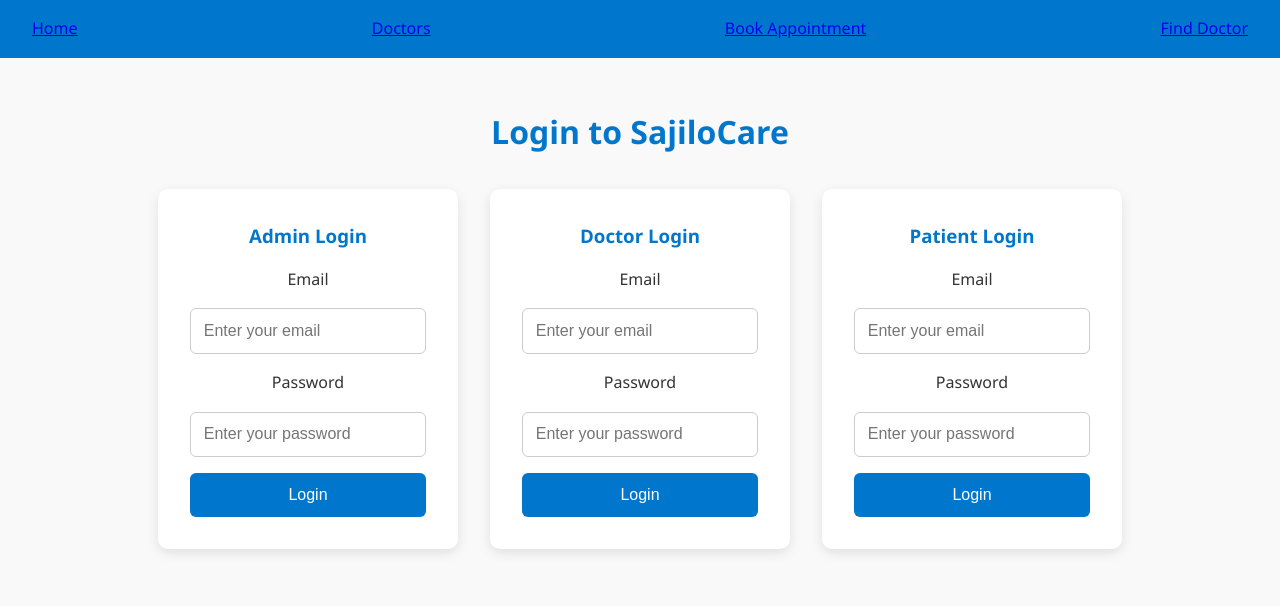
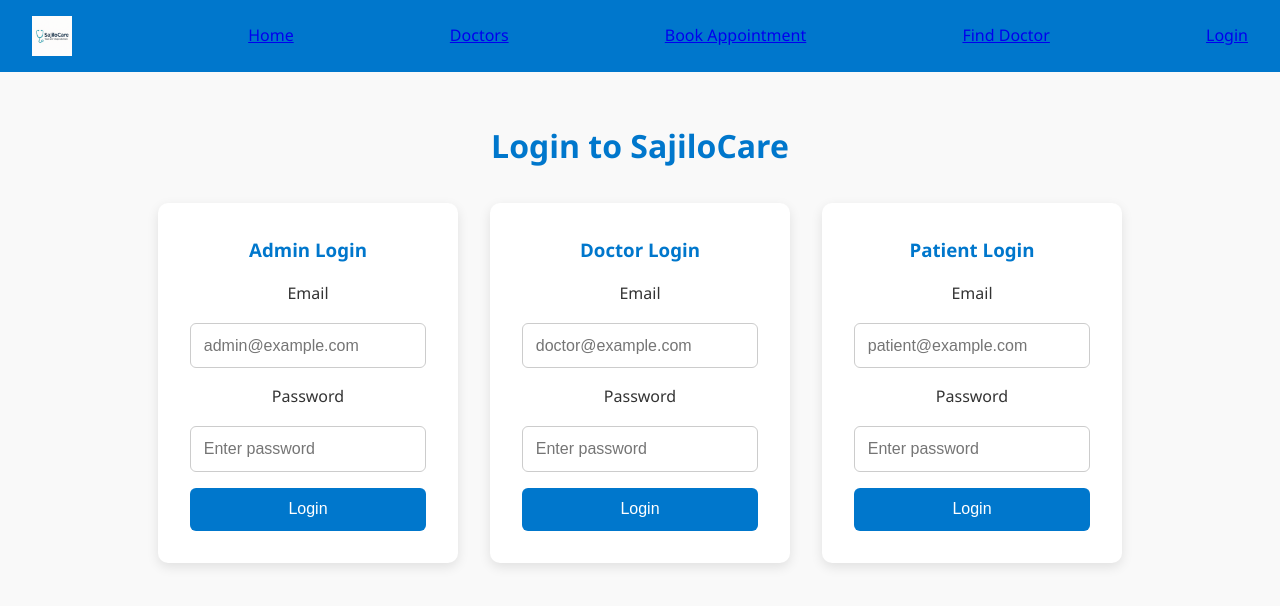
Before and after one commit to krishkafle49/doc-booking-site, a plain HTML site: page login.html in a window 1280 px wide. Drawn offline with Linux system fonts and the light colour scheme.

Commit message:
Update login.html

```diff
--- a/login.html
+++ b/login.html
@@ -1,31 +1,36 @@
-<!-- login.html (or add this inside index.html) -->
 <!DOCTYPE html>
 <html lang="en">
 <head>
-  <meta charset="UTF-8">
-  <title>Login - SajiloCare</title>
-  <link rel="stylesheet" href="style.css">
+  <meta charset="UTF-8" />
+  <meta name="viewport" content="width=device-width, initial-scale=1.0"/>
+  <title>Login | SajiloCare</title>
+  <link rel="stylesheet" href="style.css" />
 </head>
 <body>
 
+  <!-- Navigation -->
   <nav>
+    <img src="images/sajilocare logo.png" alt="SajiloCare Logo" class="logo" />
     <a href="index.html">Home</a>
     <a href="doctors.html">Doctors</a>
     <a href="booking.html">Book Appointment</a>
     <a href="find-doctor.html">Find Doctor</a>
+    <a href="login.html">Login</a>
   </nav>
 
+  <!-- Login Section -->
   <section class="login-section">
     <h2 class="section-title">Login to SajiloCare</h2>
     <div class="login-form-container">
+
       <!-- Admin Login -->
       <div class="login-option">
         <h3>Admin Login</h3>
-        <form id="admin-login">
+        <form>
           <label for="admin-email">Email</label>
-          <input type="email" id="admin-email" name="email" required placeholder="Enter your email">
+          <input type="email" id="admin-email" placeholder="admin@example.com" required>
           <label for="admin-password">Password</label>
-          <input type="password" id="admin-password" name="password" required placeholder="Enter your password">
+          <input type="password" id="admin-password" placeholder="Enter password" required>
           <button type="submit">Login</button>
         </form>
       </div>
@@ -33,11 +38,11 @@
       <!-- Doctor Login -->
       <div class="login-option">
         <h3>Doctor Login</h3>
-        <form id="doctor-login">
+        <form>
           <label for="doctor-email">Email</label>
-          <input type="email" id="doctor-email" name="email" required placeholder="Enter your email">
+          <input type="email" id="doctor-email" placeholder="doctor@example.com" required>
           <label for="doctor-password">Password</label>
-          <input type="password" id="doctor-password" name="password" required placeholder="Enter your password">
+          <input type="password" id="doctor-password" placeholder="Enter password" required>
           <button type="submit">Login</button>
         </form>
       </div>
@@ -45,14 +50,15 @@
       <!-- Patient Login -->
       <div class="login-option">
         <h3>Patient Login</h3>
-        <form id="patient-login">
+        <form>
           <label for="patient-email">Email</label>
-          <input type="email" id="patient-email" name="email" required placeholder="Enter your email">
+          <input type="email" id="patient-email" placeholder="patient@example.com" required>
           <label for="patient-password">Password</label>
-          <input type="password" id="patient-password" name="password" required placeholder="Enter your password">
+          <input type="password" id="patient-password" placeholder="Enter password" required>
           <button type="submit">Login</button>
         </form>
       </div>
+
     </div>
   </section>
 
```
